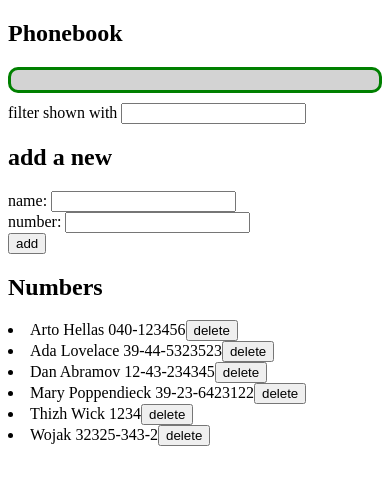
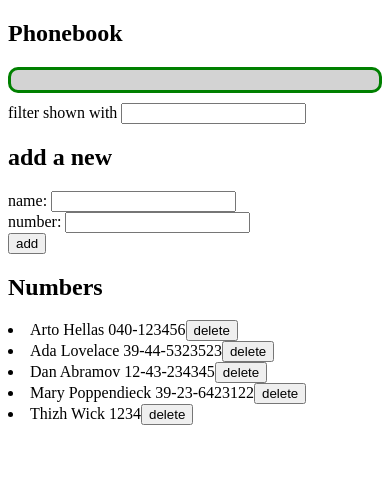
Before and after one commit to Thizh/FullStackOpen, a React (Vite) app in the folder part2/The Phonebook/: page / in a window 390 px wide. Shown: the top 484 px of the page. Built offline with nearby package versions, Linux system fonts and the light colour scheme; data requests are answered from the project's data file.

Commit message:
the phonebook step11

```diff
--- a/part2/The Phonebook/db.json
+++ b/part2/The Phonebook/db.json
@@ -24,11 +24,6 @@
       "name": "Thizh Wick",
       "number": "1234",
       "id": 5
-    },
-    {
-      "name": "Wojak",
-      "number": "32325-343-2",
-      "id": 6
     }
   ]
 }
--- a/part2/The Phonebook/src/components/PersonForm.jsx
+++ b/part2/The Phonebook/src/components/PersonForm.jsx
@@ -26,7 +26,7 @@ const PersonForm = ({ setPersons, persons, setNotification }) => {
                         .update(person.id, { ...person, number: newNumber })
                         .then(updatedPerson => {
                             setPersons(persons.map(p => (p.id === updatedPerson.id ? updatedPerson : p)));
-                            setNotification(`${newName}'s number is changed into ${newNumber}`)
+                            setNotification(`${newName}s number is changed, and it is now ${newNumber}`)
                             setNewName('');
                             setNewNumber('');
                         })
```
